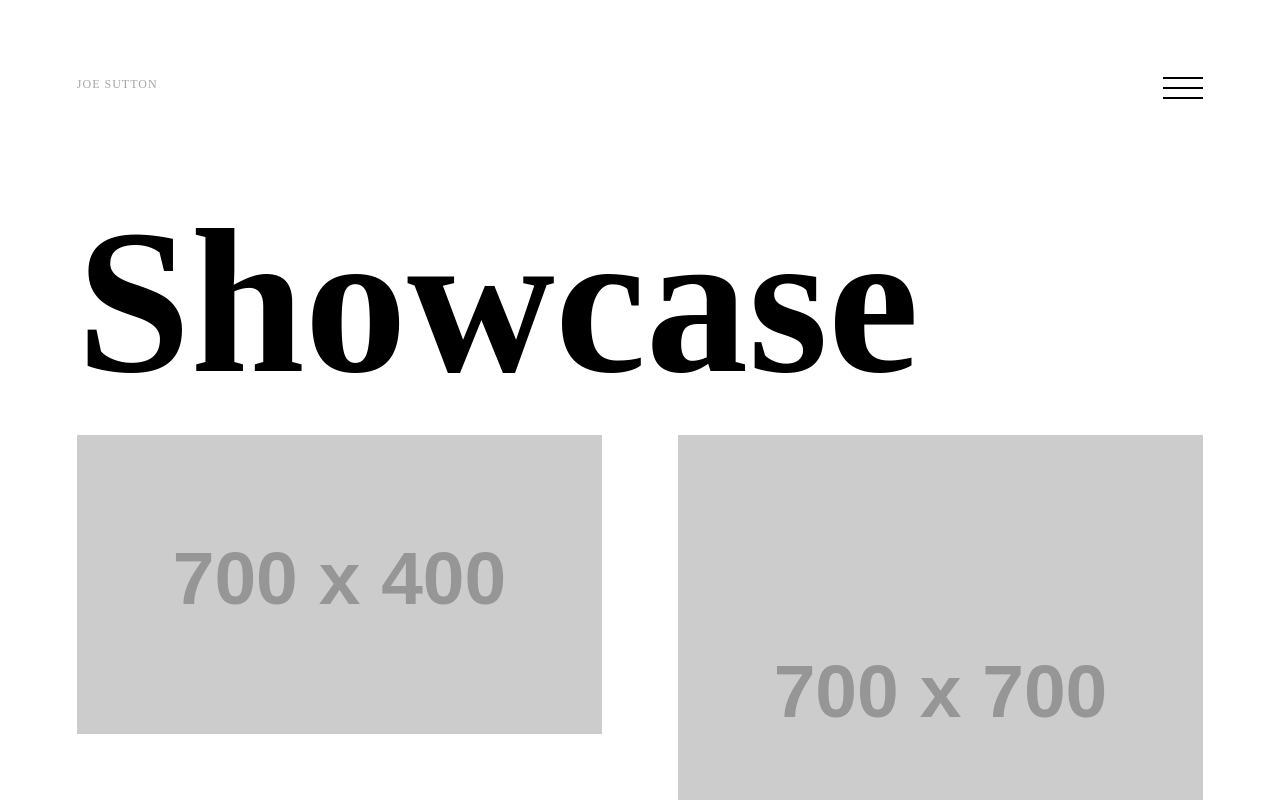
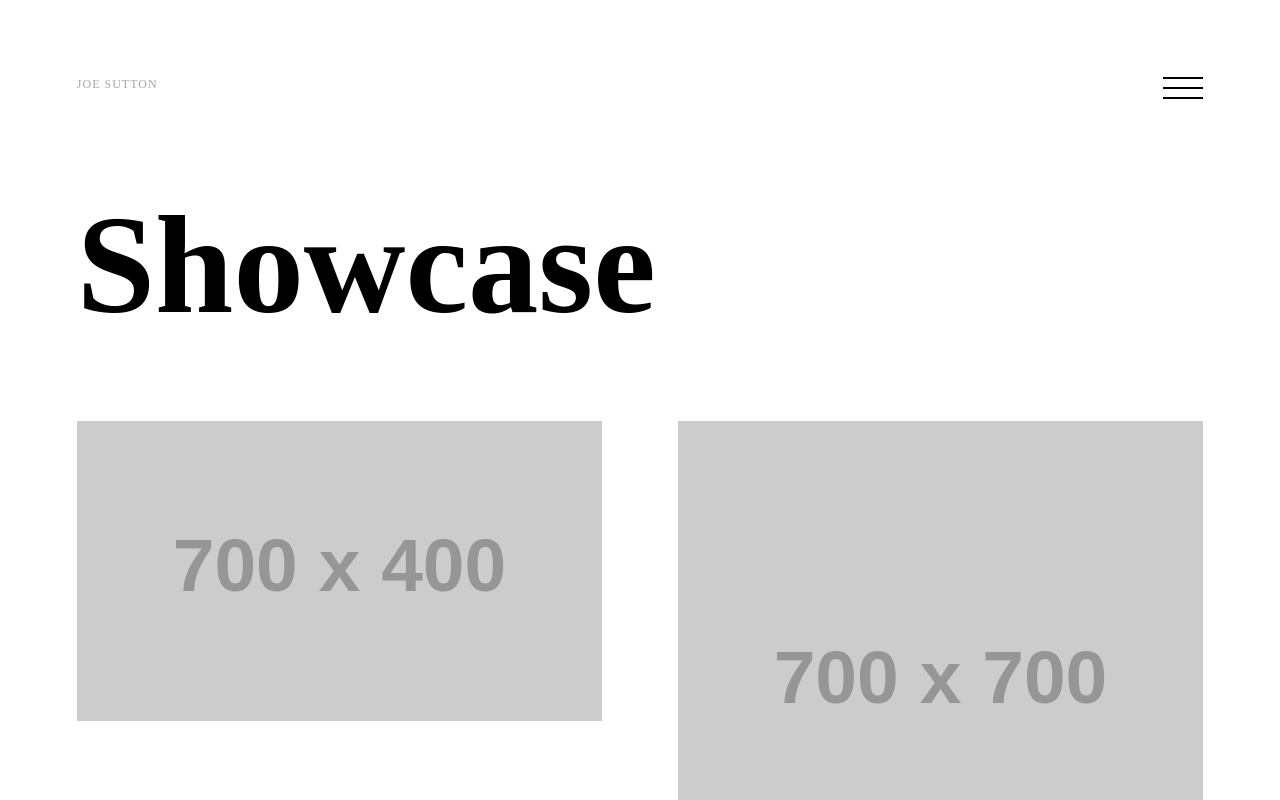
Before and after one commit to joealden/joe-suttons-portfolio, a Nuxt app: page /showcase in a window 1280 px wide. Shown: the top 800 px of the page. Built offline with nearby package versions, Linux system fonts and the light colour scheme.

Commit message:
Update showcase page for new font weight

```diff
--- a/pages/showcase.vue
+++ b/pages/showcase.vue
@@ -78,8 +78,8 @@ $padding-mobile = 6vw
   padding $padding-mobile $padding-mobile 0 $padding-mobile
 
 h1
-  font-size 16vw
-  margin $padding-mobile 0 1rem 0
+  font-size 15vw
+  margin $padding-mobile 0 $padding-mobile 0
 
 #grid
   column-gap $padding-mobile
@@ -89,11 +89,14 @@ h1
 
 // tablet
 @media only screen and (min-width: 768px)
+  h1
+    font-size 11vw
+
   #grid
     column-count 2
 
 // desktop
-$padding-desktop = 4vw
+$padding-desktop = 3vw
 
 @media only screen and (min-width: 1500px)
   #showcase-wrapper
@@ -101,7 +104,6 @@ $padding-desktop = 4vw
     padding $padding-desktop $padding-desktop 0 $padding-desktop
 
   h1
-    font-size 12vw
     margin $padding-desktop 0 1rem 0
 
   #grid
```
